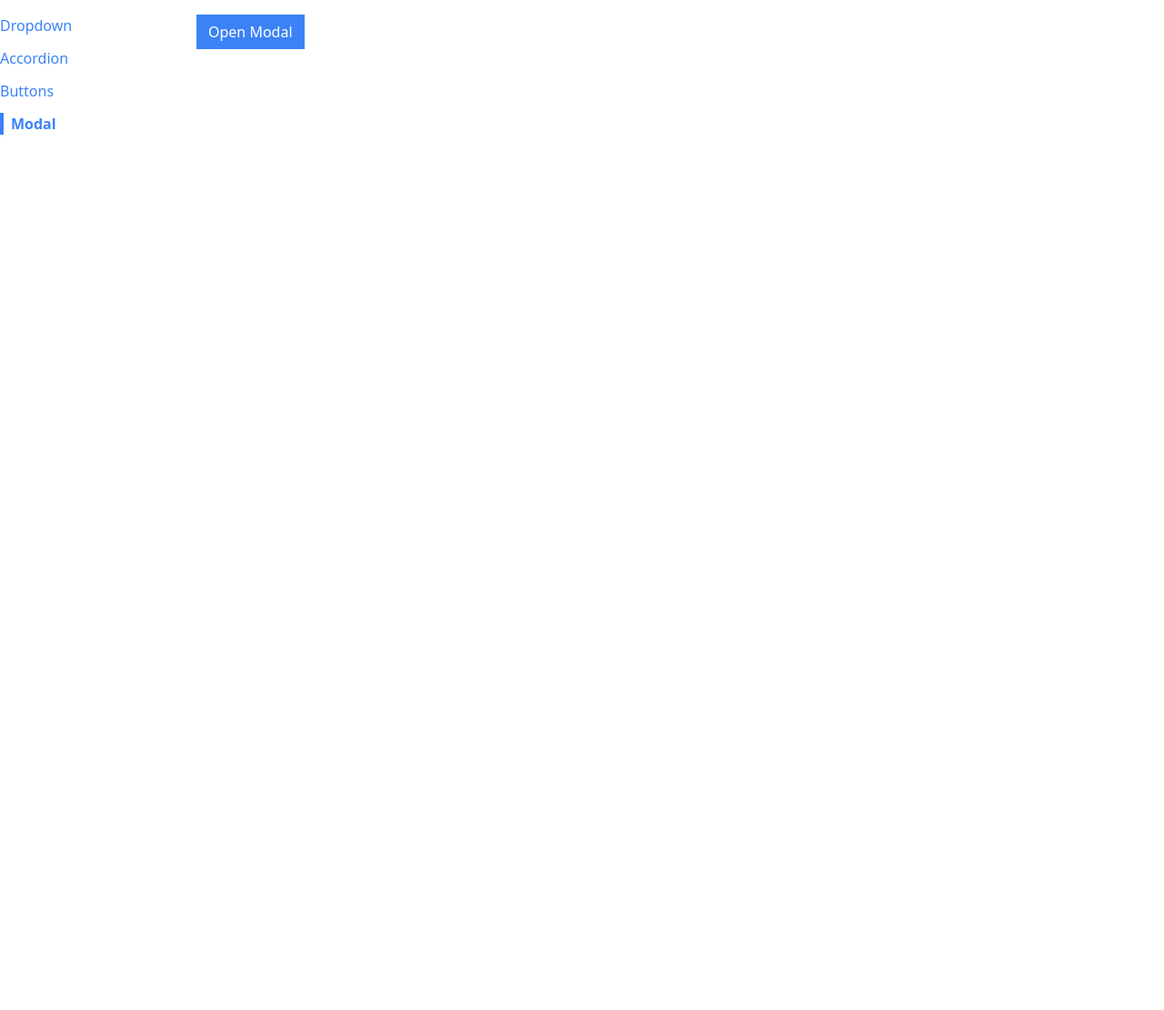
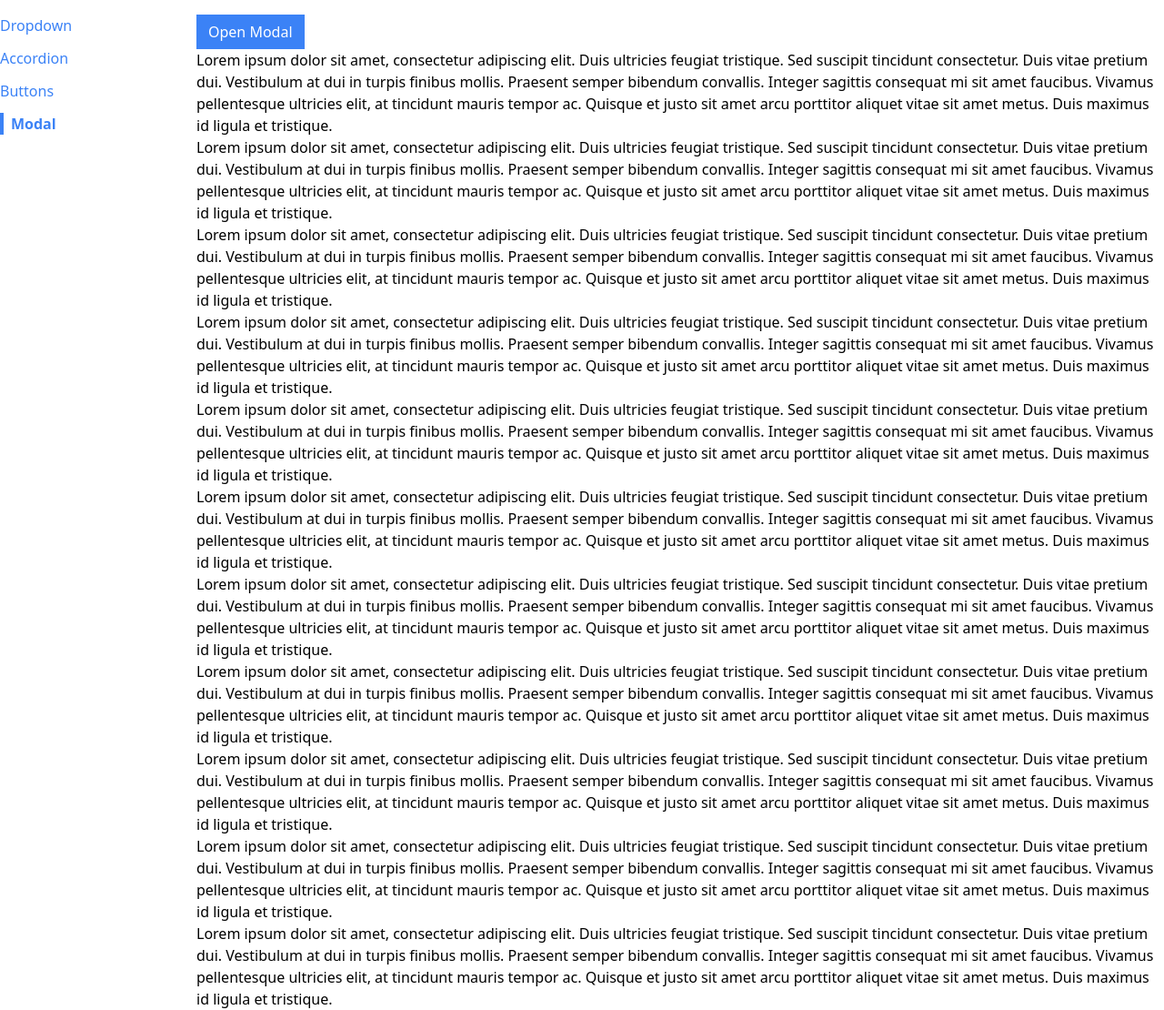
Before and after one commit to shreesh30/Components, a React (Create React App) app: page /modal in a window 1280 px wide. Shown: the whole page at 91% size. Before the commit the page ends 800 px from the top, so only its background shows below. Built offline with nearby package versions, Linux system fonts and the light colour scheme.

Commit message:
added modal closing logic+button and content

```diff
--- a/src/components/Modal.js
+++ b/src/components/Modal.js
@@ -1,10 +1,27 @@
 import ReactDOM from "react-dom";
+import { useEffect } from "react";
 
-function Modal() {
+function Modal({ onClose, children, actionBar }) {
+  useEffect(() => {
+    document.body.classList.add("overflow-hidden");
+
+    return () => {
+      document.body.classList.remove("overflow-hidden");
+    };
+  }, []);
+
   return ReactDOM.createPortal(
     <div>
-      <div className="absolute inset-0 bg-gray-300 opacity-80"></div>
-      <div className="absolute inset-40 p-10 bg-white">I'm a modal</div>
+      <div
+        onClick={onClose}
+        className="fixed inset-0 bg-gray-300 opacity-80"
+      ></div>
+      <div className="fixed inset-40 p-10 bg-white">
+        <div className="flex flex-col justify-between h-full">
+          {children}
+          <div className="flex justify-end">{actionBar}</div>
+        </div>
+      </div>
     </div>,
     document.querySelector(".modal-container")
   );
--- a/src/pages/ModalPage.js
+++ b/src/pages/ModalPage.js
@@ -9,12 +9,128 @@
     setShowModal(true);
   };
 
+  const handleClose = () => {
+    setShowModal(false);
+  };
+
+  const actionBar = (
+    <div>
+      <Button primary onClick={handleClose}>
+        I accept
+      </Button>
+    </div>
+  );
+  const modal = (
+    <Modal onClose={handleClose} actionBar={actionBar}>
+      <p>Here is an important agreement for you to accept</p>
+    </Modal>
+  );
+
   return (
     <div className="relative">
       <Button primary onClick={handleClick}>
         Open Modal
       </Button>
-      {showModal && <Modal />}
+      {showModal && modal}
+      <p>
+        Lorem ipsum dolor sit amet, consectetur adipiscing elit. Duis ultricies
+        feugiat tristique. Sed suscipit tincidunt consectetur. Duis vitae
+        pretium dui. Vestibulum at dui in turpis finibus mollis. Praesent semper
+        bibendum convallis. Integer sagittis consequat mi sit amet faucibus.
+        Vivamus pellentesque ultricies elit, at tincidunt mauris tempor ac.
+        Quisque et justo sit amet arcu porttitor aliquet vitae sit amet metus.
+        Duis maximus id ligula et tristique.
+      </p>
+      <p>
+        Lorem ipsum dolor sit amet, consectetur adipiscing elit. Duis ultricies
+        feugiat tristique. Sed suscipit tincidunt consectetur. Duis vitae
+        pretium dui. Vestibulum at dui in turpis finibus mollis. Praesent semper
+        bibendum convallis. Integer sagittis consequat mi sit amet faucibus.
+        Vivamus pellentesque ultricies elit, at tincidunt mauris tempor ac.
+        Quisque et justo sit amet arcu porttitor aliquet vitae sit amet metus.
+        Duis maximus id ligula et tristique.
+      </p>
+      <p>
+        Lorem ipsum dolor sit amet, consectetur adipiscing elit. Duis ultricies
+        feugiat tristique. Sed suscipit tincidunt consectetur. Duis vitae
+        pretium dui. Vestibulum at dui in turpis finibus mollis. Praesent semper
+        bibendum convallis. Integer sagittis consequat mi sit amet faucibus.
+        Vivamus pellentesque ultricies elit, at tincidunt mauris tempor ac.
+        Quisque et justo sit amet arcu porttitor aliquet vitae sit amet metus.
+        Duis maximus id ligula et tristique.
+      </p>
+      <p>
+        Lorem ipsum dolor sit amet, consectetur adipiscing elit. Duis ultricies
+        feugiat tristique. Sed suscipit tincidunt consectetur. Duis vitae
+        pretium dui. Vestibulum at dui in turpis finibus mollis. Praesent semper
+        bibendum convallis. Integer sagittis consequat mi sit amet faucibus.
+        Vivamus pellentesque ultricies elit, at tincidunt mauris tempor ac.
+        Quisque et justo sit amet arcu porttitor aliquet vitae sit amet metus.
+        Duis maximus id ligula et tristique.
+      </p>
+      <p>
+        Lorem ipsum dolor sit amet, consectetur adipiscing elit. Duis ultricies
+        feugiat tristique. Sed suscipit tincidunt consectetur. Duis vitae
+        pretium dui. Vestibulum at dui in turpis finibus mollis. Praesent semper
+        bibendum convallis. Integer sagittis consequat mi sit amet faucibus.
+        Vivamus pellentesque ultricies elit, at tincidunt mauris tempor ac.
+        Quisque et justo sit amet arcu porttitor aliquet vitae sit amet metus.
+        Duis maximus id ligula et tristique.
+      </p>
+      <p>
+        Lorem ipsum dolor sit amet, consectetur adipiscing elit. Duis ultricies
+        feugiat tristique. Sed suscipit tincidunt consectetur. Duis vitae
+        pretium dui. Vestibulum at dui in turpis finibus mollis. Praesent semper
+        bibendum convallis. Integer sagittis consequat mi sit amet faucibus.
+        Vivamus pellentesque ultricies elit, at tincidunt mauris tempor ac.
+        Quisque et justo sit amet arcu porttitor aliquet vitae sit amet metus.
+        Duis maximus id ligula et tristique.
+      </p>
+      <p>
+        Lorem ipsum dolor sit amet, consectetur adipiscing elit. Duis ultricies
+        feugiat tristique. Sed suscipit tincidunt consectetur. Duis vitae
+        pretium dui. Vestibulum at dui in turpis finibus mollis. Praesent semper
+        bibendum convallis. Integer sagittis consequat mi sit amet faucibus.
+        Vivamus pellentesque ultricies elit, at tincidunt mauris tempor ac.
+        Quisque et justo sit amet arcu porttitor aliquet vitae sit amet metus.
+        Duis maximus id ligula et tristique.
+      </p>
+      <p>
+        Lorem ipsum dolor sit amet, consectetur adipiscing elit. Duis ultricies
+        feugiat tristique. Sed suscipit tincidunt consectetur. Duis vitae
+        pretium dui. Vestibulum at dui in turpis finibus mollis. Praesent semper
+        bibendum convallis. Integer sagittis consequat mi sit amet faucibus.
+        Vivamus pellentesque ultricies elit, at tincidunt mauris tempor ac.
+        Quisque et justo sit amet arcu porttitor aliquet vitae sit amet metus.
+        Duis maximus id ligula et tristique.
+      </p>
+      <p>
+        Lorem ipsum dolor sit amet, consectetur adipiscing elit. Duis ultricies
+        feugiat tristique. Sed suscipit tincidunt consectetur. Duis vitae
+        pretium dui. Vestibulum at dui in turpis finibus mollis. Praesent semper
+        bibendum convallis. Integer sagittis consequat mi sit amet faucibus.
+        Vivamus pellentesque ultricies elit, at tincidunt mauris tempor ac.
+        Quisque et justo sit amet arcu porttitor aliquet vitae sit amet metus.
+        Duis maximus id ligula et tristique.
+      </p>
+      <p>
+        Lorem ipsum dolor sit amet, consectetur adipiscing elit. Duis ultricies
+        feugiat tristique. Sed suscipit tincidunt consectetur. Duis vitae
+        pretium dui. Vestibulum at dui in turpis finibus mollis. Praesent semper
+        bibendum convallis. Integer sagittis consequat mi sit amet faucibus.
+        Vivamus pellentesque ultricies elit, at tincidunt mauris tempor ac.
+        Quisque et justo sit amet arcu porttitor aliquet vitae sit amet metus.
+        Duis maximus id ligula et tristique.
+      </p>
+      <p>
+        Lorem ipsum dolor sit amet, consectetur adipiscing elit. Duis ultricies
+        feugiat tristique. Sed suscipit tincidunt consectetur. Duis vitae
+        pretium dui. Vestibulum at dui in turpis finibus mollis. Praesent semper
+        bibendum convallis. Integer sagittis consequat mi sit amet faucibus.
+        Vivamus pellentesque ultricies elit, at tincidunt mauris tempor ac.
+        Quisque et justo sit amet arcu porttitor aliquet vitae sit amet metus.
+        Duis maximus id ligula et tristique.
+      </p>
     </div>
   );
 }
```
